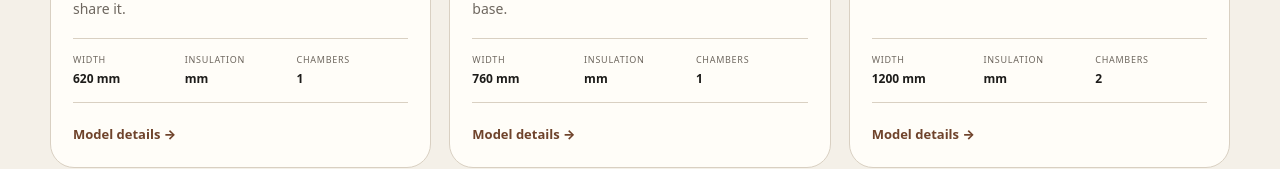
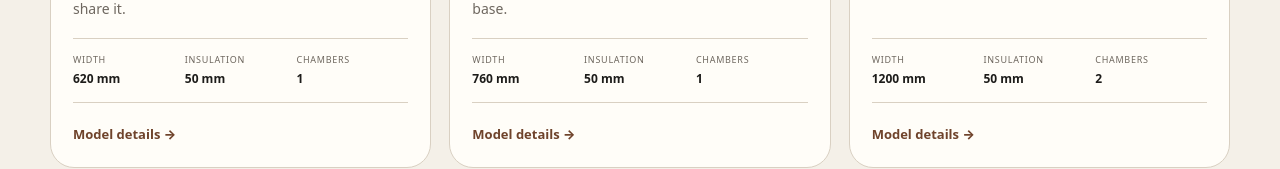
Before and after one commit to zoxknez/sapice, a Next.js app: page /en in a window 1280 px wide. Shown: the part 1618-1787 px from the top of the page. Built offline with nearby package versions, Linux system fonts and the light colour scheme; no server answers.

Commit message:
refactor: derive card insulation from wall assembly

```diff
--- a/src/components/model-card.tsx
+++ b/src/components/model-card.tsx
@@ -1,6 +1,7 @@
 import type {ShelterModel} from "@/lib/domain";
 import type {AppLocale} from "@/i18n/routing";
 import {Link} from "@/i18n/navigation";
+import {assemblyInsulationMm, getAssembly} from "@/data/assemblies";
 
 export function ModelCard({model, locale}: {model: ShelterModel; locale: AppLocale}) {
   const copy = model.translations[locale];
@@ -23,7 +24,7 @@ export function ModelCard({model, locale}: {model: ShelterModel; locale: AppLoca
         <p>{copy.description}</p>
         <dl className="spec-strip">
           <div><dt>{locale === "sr" ? "Širina" : "Width"}</dt><dd>{model.dimensions.widthMm} mm</dd></div>
-          <div><dt>{locale === "sr" ? "Izolacija" : "Insulation"}</dt><dd>{model.construction.wallInsulationMm} mm</dd></div>
+          <div><dt>{locale === "sr" ? "Izolacija" : "Insulation"}</dt><dd>{assemblyInsulationMm(getAssembly(model.construction.wallAssemblyId))} mm</dd></div>
           <div><dt>{locale === "sr" ? "Komore" : "Chambers"}</dt><dd>{model.layout.chambers}</dd></div>
         </dl>
         <Link href={{pathname: "/models/[slug]", params: {slug: model.slug}}} locale={locale} className="text-link">
```
